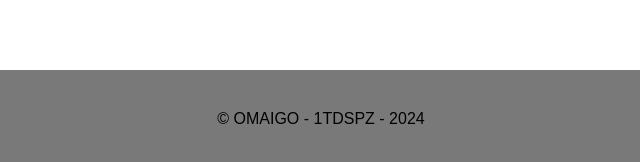
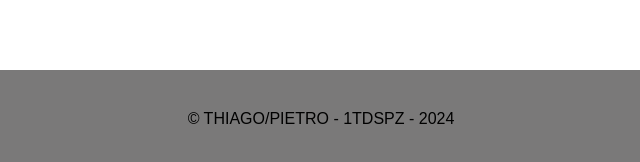
Before and after one commit to lavithiluan/CheckPoint2, a plain HTML site: page index.html in a window 1280 px wide. Shown: the part 1939-2101 px from the top of the page, 319-959 px from the left. Drawn offline with Linux system fonts and the light colour scheme; files that its build step writes are made by us from their sources.

Commit message:
Update index.html

```diff
--- a/index.html
+++ b/index.html
@@ -86,5 +86,5 @@
 		</ul>
 	</main>
 </body>
-<footer>&copy; OMAIGO - 1TDSPZ - 2024</footer>
+<footer>&copy; THIAGO/PIETRO - 1TDSPZ - 2024</footer>
 </html>
```
